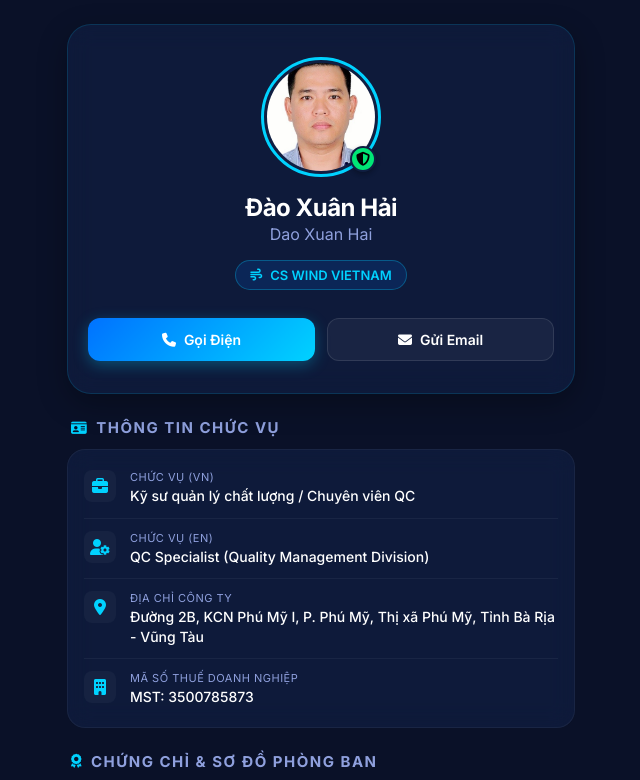
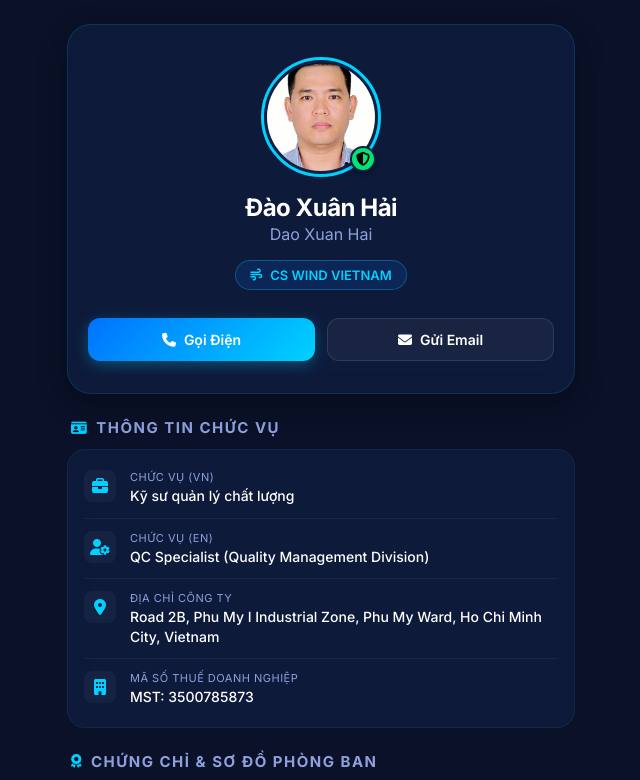
Before and after one commit to cswindvn/my-profile, a plain HTML site: page index.html in a window 1280 px wide. Shown: the top 780 px of the page, without its empty margins (319-959 px from the left). Drawn offline with Linux system fonts and the light colour scheme.

Commit message:
Change job title and address to English
Updated job title and company address to English.

```diff
--- a/index.html
+++ b/index.html
@@ -441,7 +441,7 @@
                 <div class="info-icon"><i class="fa-solid fa-briefcase"></i></div>
                 <div class="info-text">
                     <div class="label">Chức vụ (VN)</div>
-                    <div class="value">Kỹ sư quản lý chất lượng / Chuyên viên QC</div>
+                    <div class="value">Kỹ sư quản lý chất lượng </div>
                 </div>
             </div>
             <div class="info-item">
@@ -455,7 +455,7 @@
                 <div class="info-icon"><i class="fa-solid fa-location-dot"></i></div>
                 <div class="info-text">
                     <div class="label">Địa chỉ công ty</div>
-                    <div class="value">Đường 2B, KCN Phú Mỹ I, P. Phú Mỹ, Thị xã Phú Mỹ, Tỉnh Bà Rịa - Vũng Tàu</div>
+                    <div class="value">Road 2B, Phu My I Industrial Zone, Phu My Ward, Ho Chi Minh City, Vietnam </div>
                 </div>
             </div>
             <div class="info-item">
```
